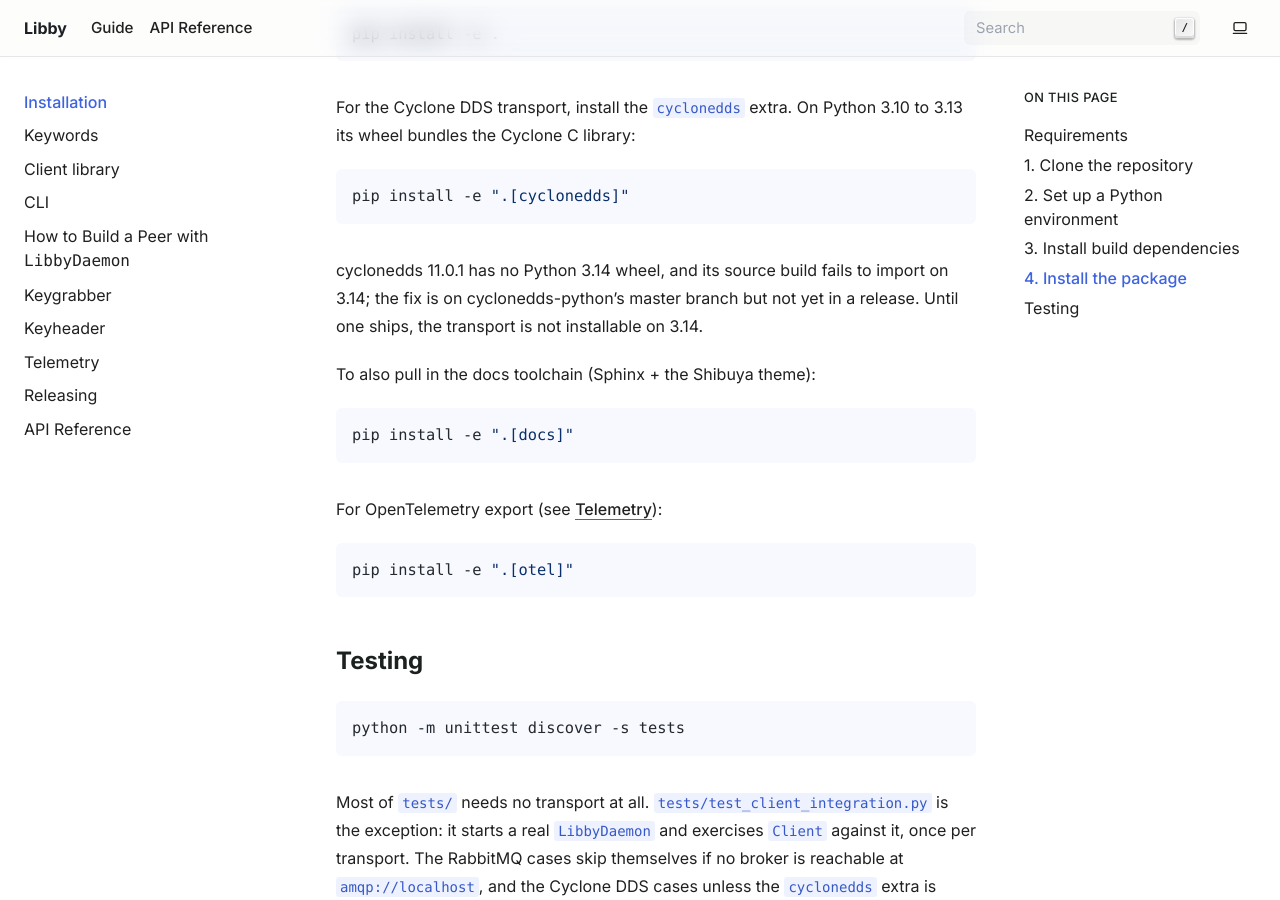
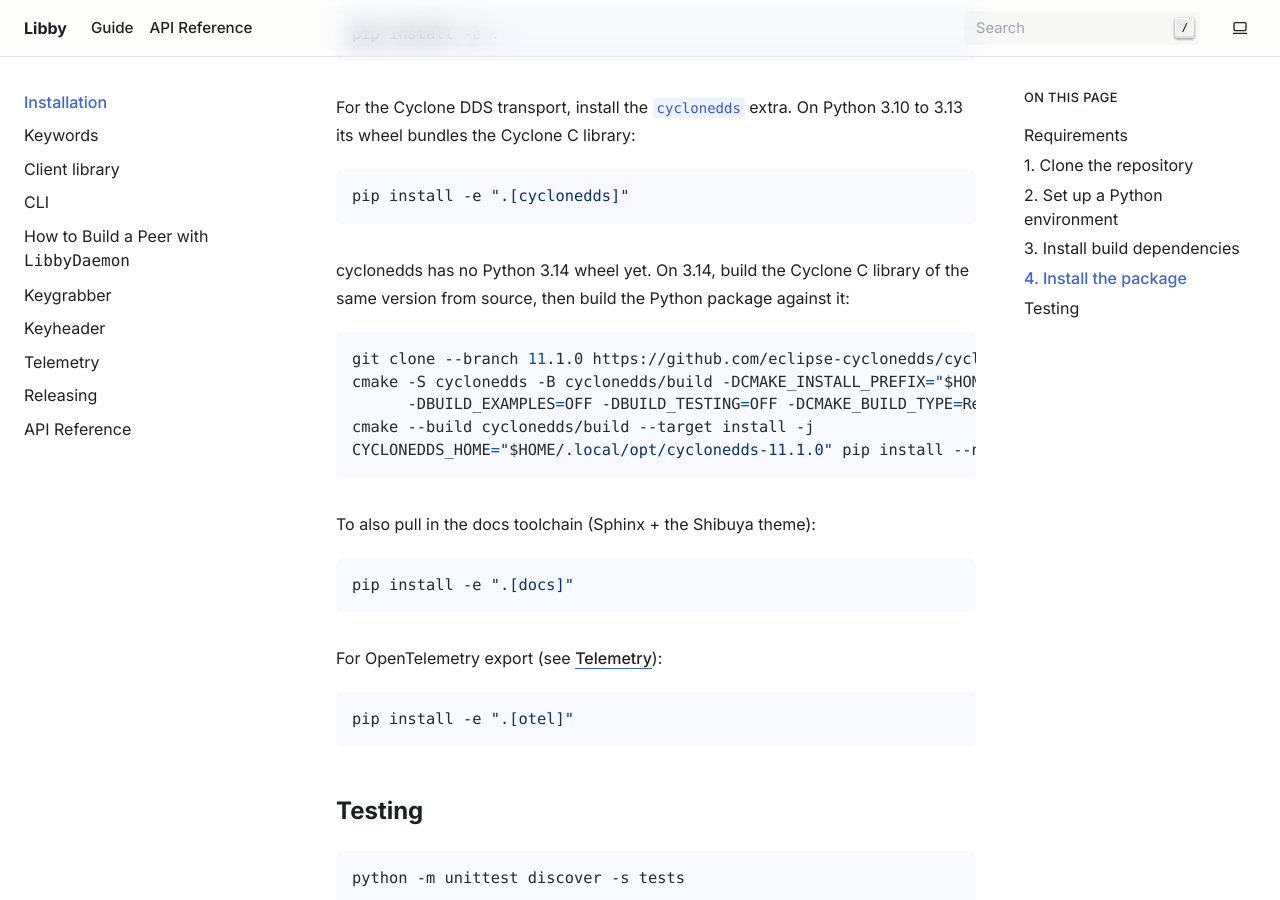
Before and after one commit to CaltechOpticalObservatories/libby, a Sphinx documentation site: the page built from docs/source/installation.md, in a window 1280 px wide and 900 px high, scrolled down 1027 px. Built offline with Sphinx 7.4.7, drawn with Linux system fonts in a browser that asks for light colours.

Commit message:
Require cyclonedds 11.1.0 and document its Python 3.14 source build

````diff
--- a/docs/source/installation.md
+++ b/docs/source/installation.md
@@ -42,9 +42,17 @@ to 3.13 its wheel bundles the Cyclone C library:
 pip install -e ".[cyclonedds]"
 ```
 
-cyclonedds 11.0.1 has no Python 3.14 wheel, and its source build fails to
-import on 3.14; the fix is on cyclonedds-python's master branch but not yet in
-a release. Until one ships, the transport is not installable on 3.14.
+cyclonedds has no Python 3.14 wheel yet. On 3.14, build the Cyclone C
+library of the same version from source, then build the Python package
+against it:
+
+```bash
+git clone --branch 11.1.0 https://github.com/eclipse-cyclonedds/cyclonedds
+cmake -S cyclonedds -B cyclonedds/build -DCMAKE_INSTALL_PREFIX="$HOME/.local/opt/cyclonedds-11.1.0" \
+      -DBUILD_EXAMPLES=OFF -DBUILD_TESTING=OFF -DCMAKE_BUILD_TYPE=Release
+cmake --build cyclonedds/build --target install -j
+CYCLONEDDS_HOME="$HOME/.local/opt/cyclonedds-11.1.0" pip install --no-binary cyclonedds -e ".[cyclonedds]"
+```
 
 To also pull in the docs toolchain (Sphinx + the Shibuya theme):
 
--- a/pyproject.toml
+++ b/pyproject.toml
@@ -24,7 +24,7 @@ dependencies = [
 
 [project.optional-dependencies]
 cyclonedds = [
-  "cyclonedds>=11.0.1",
+  "cyclonedds>=11.1.0",
 ]
 influxdb = [
   "influxdb-client>=1.40",
````
Also changed, not shown: docs/source/transports.md (added, +57 -0 lines).
